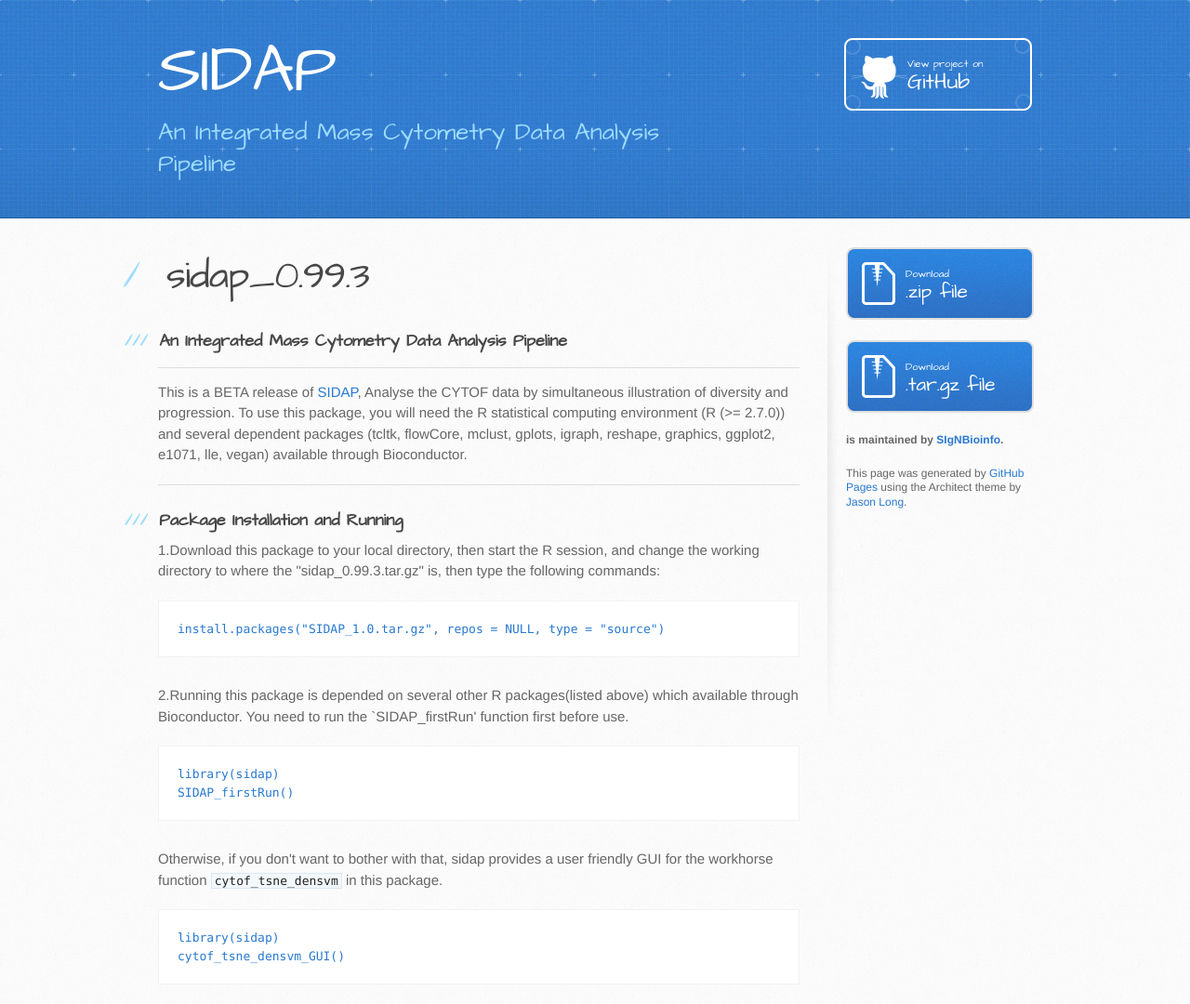
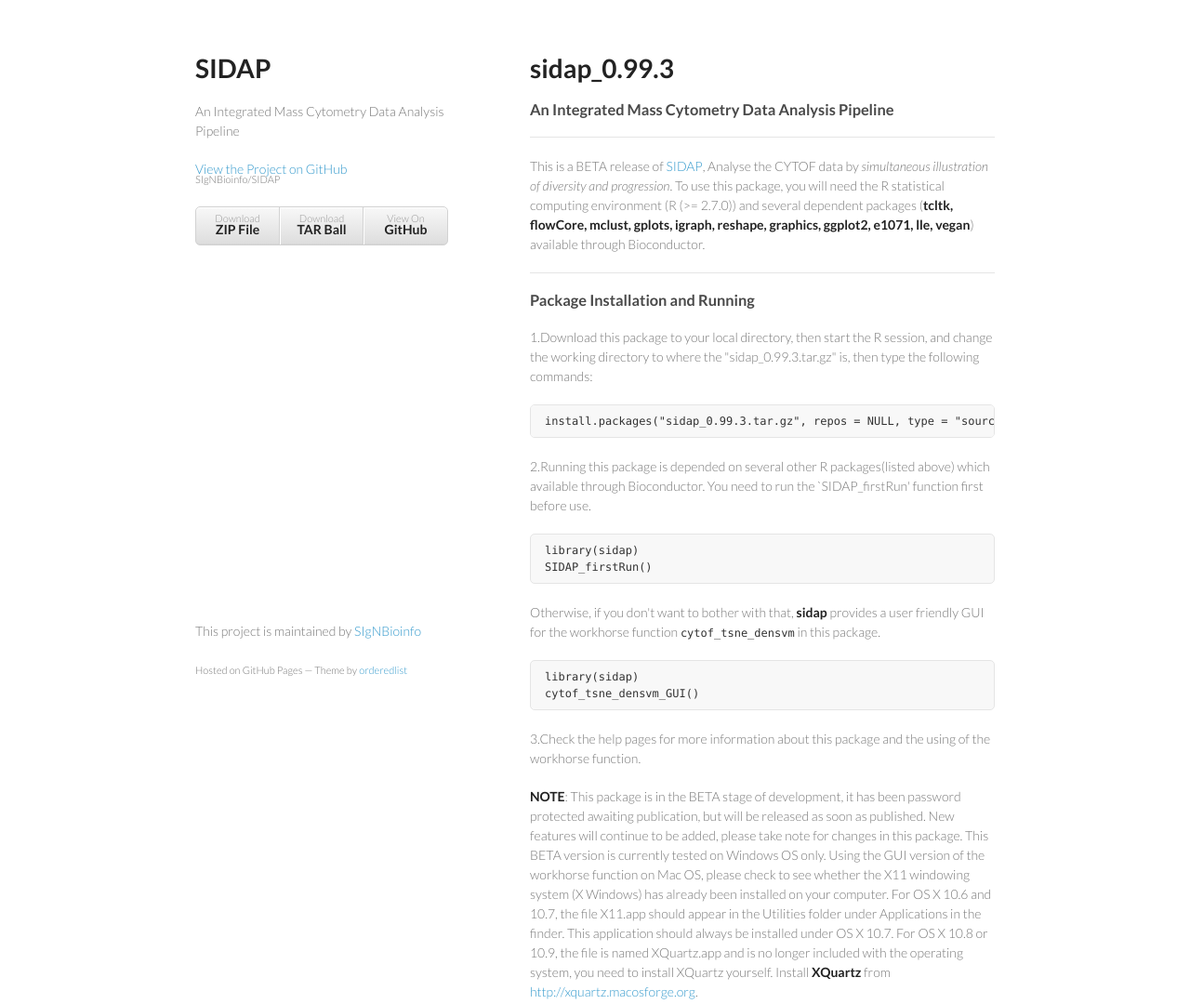
Before and after one commit to SIgNBioinfo/SIDAP, a plain HTML site: page index.html in a window 1280 px wide. Shown: the top 1080 px of the page at 93% size. Drawn offline with Linux system fonts and the light colour scheme.

Commit message:
Create gh-pages branch via GitHub

```diff
--- a/index.html
+++ b/index.html
@@ -1,34 +1,34 @@
-<!DOCTYPE html>
+<!doctype html>
 <html>
   <head>
-    <meta charset='utf-8'>
+    <meta charset="utf-8">
     <meta http-equiv="X-UA-Compatible" content="chrome=1">
-    <meta name="viewport" content="width=device-width, initial-scale=1, maximum-scale=1">
-    <link href='https://fonts.googleapis.com/css?family=Architects+Daughter' rel='stylesheet' type='text/css'>
-    <link rel="stylesheet" type="text/css" href="stylesheets/stylesheet.css" media="screen">
-    <link rel="stylesheet" type="text/css" href="stylesheets/pygment_trac.css" media="screen">
-    <link rel="stylesheet" type="text/css" href="stylesheets/print.css" media="print">
+    <title>SIDAP by SIgNBioinfo</title>
 
+    <link rel="stylesheet" href="stylesheets/styles.css">
+    <link rel="stylesheet" href="stylesheets/pygment_trac.css">
+    <meta name="viewport" content="width=device-width, initial-scale=1, user-scalable=no">
     <!--[if lt IE 9]>
     <script src="//html5shiv.googlecode.com/svn/trunk/html5.js"></script>
     <![endif]-->
+  </head>
+  <body>
+    <div class="wrapper">
+      <header>
+        <h1>SIDAP</h1>
+        <p>An Integrated Mass Cytometry Data Analysis Pipeline</p>
 
-    <title>SIDAP by SIgNBioinfo</title>
-  </head>
+        <p class="view"><a href="https://github.com/SIgNBioinfo/SIDAP">View the Project on GitHub <small>SIgNBioinfo/SIDAP</small></a></p>
 
-  <body>
-    <header>
-      <div class="inner">
-        <h1>SIDAP</h1>
-        <h2>An Integrated Mass Cytometry Data Analysis Pipeline</h2>
-        <a href="https://github.com/SIgNBioinfo/SIDAP" class="button"><small>View project on</small> GitHub</a>
-      </div>
-    </header>
 
-    <div id="content-wrapper">
-      <div class="inner clearfix">
-        <section id="main-content">
-          <h1>
+        <ul>
+          <li><a href="https://github.com/SIgNBioinfo/SIDAP/zipball/master">Download <strong>ZIP File</strong></a></li>
+          <li><a href="https://github.com/SIgNBioinfo/SIDAP/tarball/master">Download <strong>TAR Ball</strong></a></li>
+          <li><a href="https://github.com/SIgNBioinfo/SIDAP">View On <strong>GitHub</strong></a></li>
+        </ul>
+      </header>
+      <section>
+        <h1>
 <a name="sidap_0993" class="anchor" href="#sidap_0993"><span class="octicon octicon-link"></span></a>sidap_0.99.3</h1>
 
 <h3>
@@ -44,7 +44,7 @@
 <p>1.Download this package to your local directory, then start the R session, and change the working directory to where the "sidap_0.99.3.tar.gz" is, then
 type the following commands:</p>
 
-<pre><code>install.packages("SIDAP_1.0.tar.gz", repos = NULL, type = "source")
+<pre><code>install.packages("sidap_0.99.3.tar.gz", repos = NULL, type = "source")
 </code></pre>
 
 <p>2.Running this package is depended on several other R packages(listed above) which available through Bioconductor. You need to run the `SIDAP_firstRun'
@@ -69,25 +69,13 @@
 <li>When you open this file by double-clicking on it, you'll find XQuartz.pkg, double-click on it to run the installer, clicking through all the defaults.</li>
 <li>After the installer runs, you'll have to log out and back on to your Mac OS X account.</li>
 </ol>
-        </section>
-
-        <aside id="sidebar">
-          <a href="https://github.com/SIgNBioinfo/SIDAP/zipball/master" class="button">
-            <small>Download</small>
-            .zip file
-          </a>
-          <a href="https://github.com/SIgNBioinfo/SIDAP/tarball/master" class="button">
-            <small>Download</small>
-            .tar.gz file
-          </a>
-
-          <p class="repo-owner"><a href="https://github.com/SIgNBioinfo/SIDAP"></a> is maintained by <a href="https://github.com/SIgNBioinfo">SIgNBioinfo</a>.</p>
-
-          <p>This page was generated by <a href="https://pages.github.com">GitHub Pages</a> using the Architect theme by <a href="https://twitter.com/jasonlong">Jason Long</a>.</p>
-        </aside>
-      </div>
+      </section>
+      <footer>
+        <p>This project is maintained by <a href="https://github.com/SIgNBioinfo">SIgNBioinfo</a></p>
+        <p><small>Hosted on GitHub Pages &mdash; Theme by <a href="https://github.com/orderedlist">orderedlist</a></small></p>
+      </footer>
     </div>
-
+    <script src="javascripts/scale.fix.js"></script>
 
   </body>
 </html>
```
Also changed, not shown: params.json (+1 -1 lines).
